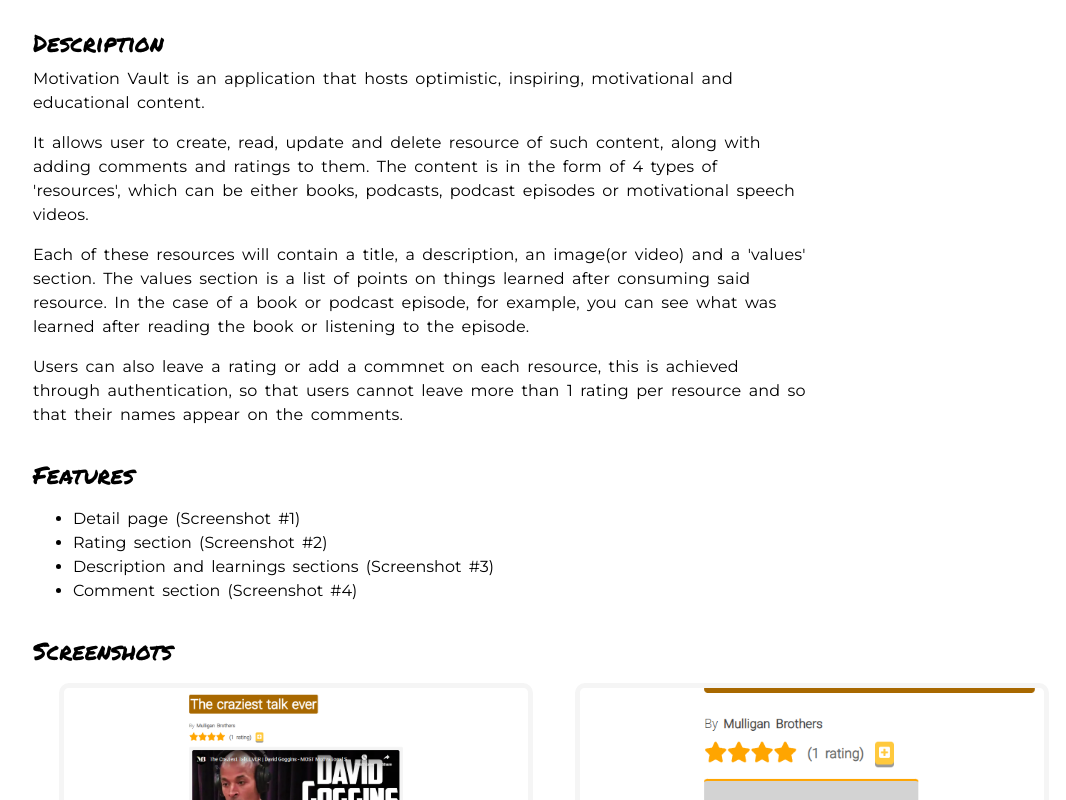
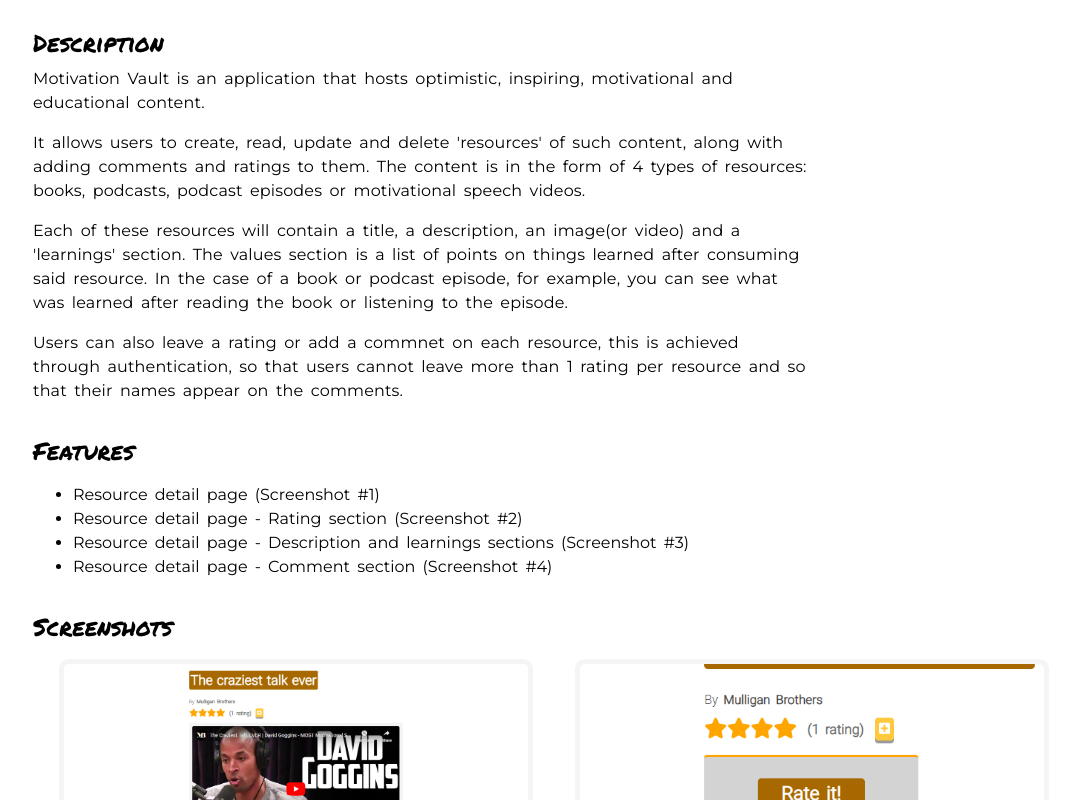
Before and after one commit to manuel12/personal-portfolio-page, a React (Create React App) app: page / in a window 1280 px wide. Shown: the part 4680-5480 px from the top of the page, without its empty margins (91-1157 px from the left). Built offline with nearby package versions, Linux system fonts and the light colour scheme.

Commit message:
Updated Motivation Vault texts, added searchResult screenshot to Media Ratings.

```diff
--- a/src/data/projects.js
+++ b/src/data/projects.js
@@ -57,18 +57,18 @@ const projects = [
     projectDesc:
       "Motivation Vault is an application that hosts optimistic, inspiring, motivational and educational content.",
     projectDescContinued:
-      "It allows user to create, read, update and delete resource of such content, along with adding comments and ratings to them.\
-      The content is in the form of 4 types of 'resources',  which can be either books, podcasts, podcast episodes or motivational speech videos.<br>\
-      Each of these resources will contain a title, a description,  an image(or video) and a 'values' section.\
+      "It allows users to create, read, update and delete 'resources' of such content, along with adding comments and ratings to them.\
+      The content is in the form of 4 types of resources:  books, podcasts, podcast episodes or motivational speech videos.<br>\
+      Each of these resources will contain a title, a description, an image(or video) and a 'learnings' section.\
       The values section is a list of points on things learned after consuming said resource. In the case of a book or podcast episode, for example,\
       you can see what was learned after reading the book or listening to the episode.<br>Users can also leave a rating or  add a  commnet on each\
       resource, this is achieved through authentication, so that users cannot leave more than 1 rating per resource and so that their names appear on the\
       comments.",
     projectFeatures: [
-      "Detail page (Screenshot #1)",
-      "Rating section (Screenshot #2)",
-      "Description and learnings sections (Screenshot #3)",
-      "Comment section (Screenshot #4)",
+      "Resource detail page (Screenshot #1)",
+      "Resource detail page - Rating section (Screenshot #2)",
+      "Resource detail page - Description and learnings sections (Screenshot #3)",
+      "Resource detail page - Comment section (Screenshot #4)",
     ],
     projectScreenshots: [
       "detailpage",
@@ -108,7 +108,7 @@ const projects = [
       "Seach page (Screenshot #1)",
       "Results page (Screenshot #2)",
     ],
-    projectScreenshots: ["searchInput"],
+    projectScreenshots: ["searchInput", "searchResult"],
     frontend: true,
     backend: true,
     automatedTest: true,
```
